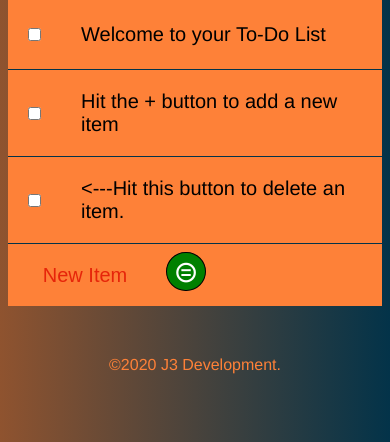
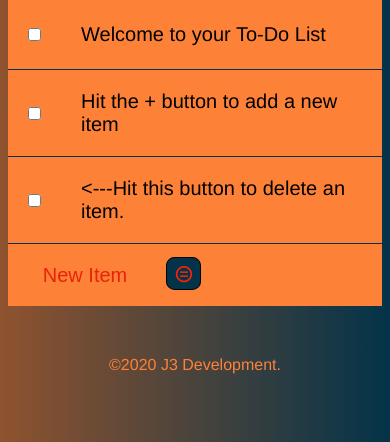
Before and after one commit to J3ffJessie/To-Do-List, a Node server app: page / in a window 390 px wide. Shown: the part 158-600 px from the top of the page. Run offline with Node 20, Linux system fonts and the light colour scheme; data comes from the database, SQL or seed files in the repository; data that the repository does not hold is empty; some libraries are stand-ins or nearby versions.

Commit message:
Fix button

```diff
--- a/public/css/styles.css
+++ b/public/css/styles.css
@@ -110,12 +110,13 @@ footer {
 
 @media only screen and (max-width: 425px) {
   button {
-    border-radius: 50%;
+    border-radius: 25%;
     border-color: transparent;
-    background: green;
-    color: #fff;
-    font-size: 30px;
+    color: #e6250a;
+    background-color:#033349;
+    font-size: 25px;
     border: 1px solid black !important;
+
   }
   input[type="text"] {
     text-align: center;
```
